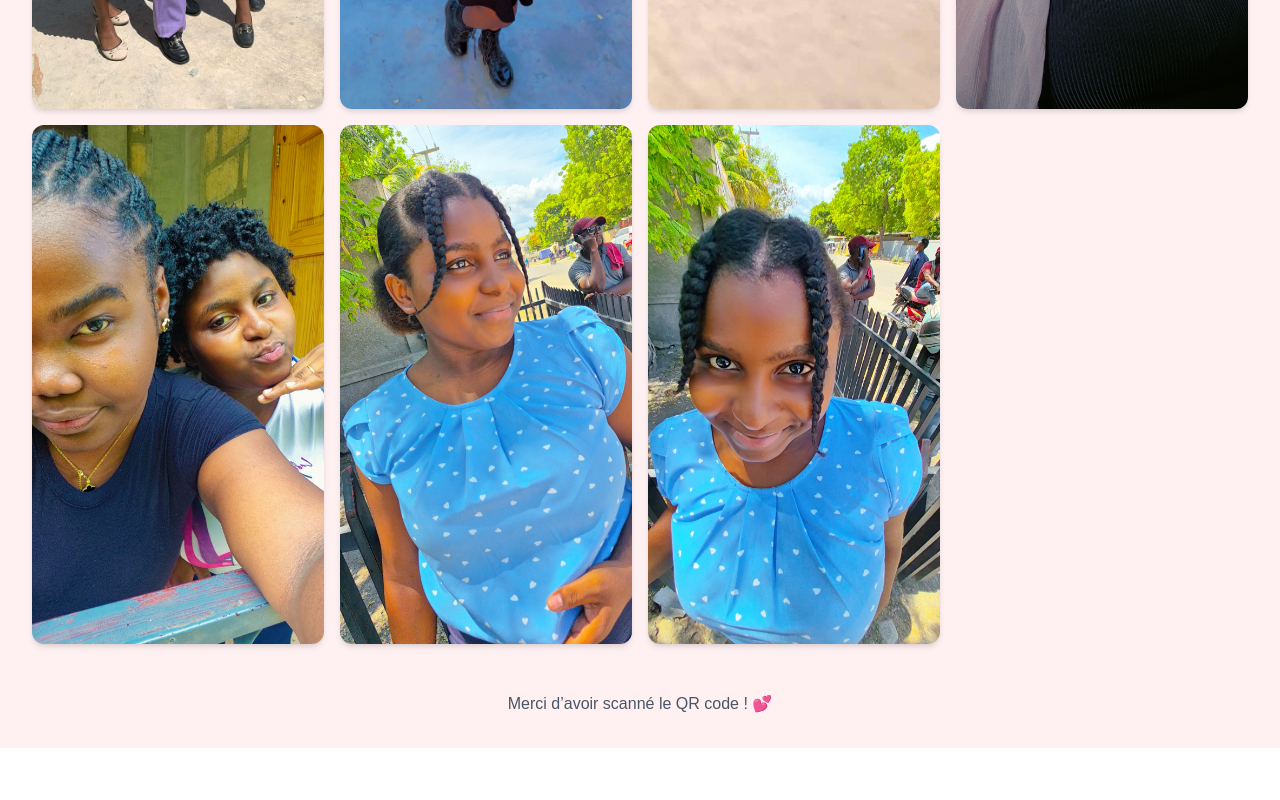
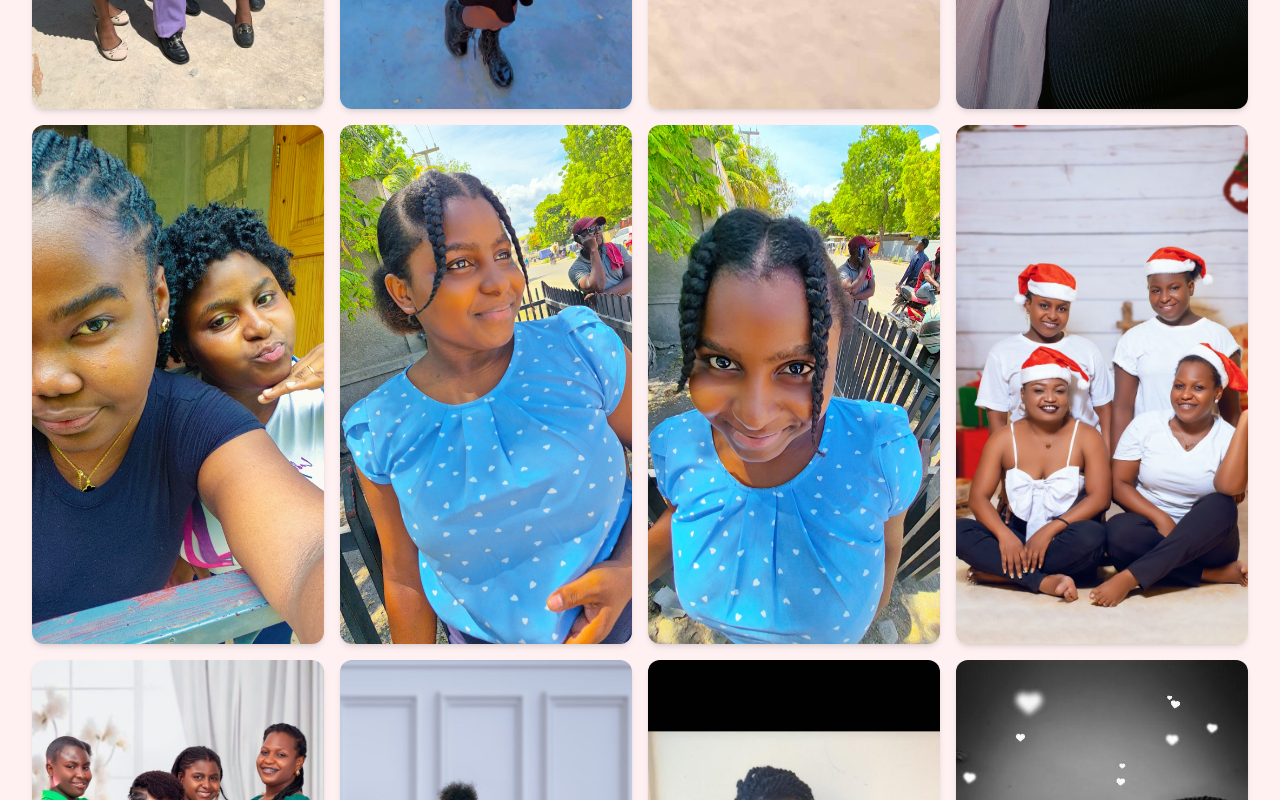
Before and after one commit to PPRIAM/cadeau, a Next.js app: page /gallery in a window 1280 px wide. Shown: the part 10540-11340 px from the top of the page. Before the commit the page ends 11288 px from the top, so only its background shows below. Built offline with nearby package versions, Linux system fonts and the light colour scheme.

Commit message:
Update gallery.tsx

```diff
--- a/pages/gallery.tsx
+++ b/pages/gallery.tsx
@@ -2,7 +2,7 @@ import Head from 'next/head';
 import Link from 'next/link';
 import GalleryGrid from '@/components/GalleryGrid';
 
-const images = Array.from({ length: 95 }, (_, i) => {
+const images = Array.from({ length: 104 }, (_, i) => {
   const num = String(i + 1).padStart(2, '0');
   return { src: `/images/${num}.jpg`, alt: `Souvenir ${num}` };
 });
```
